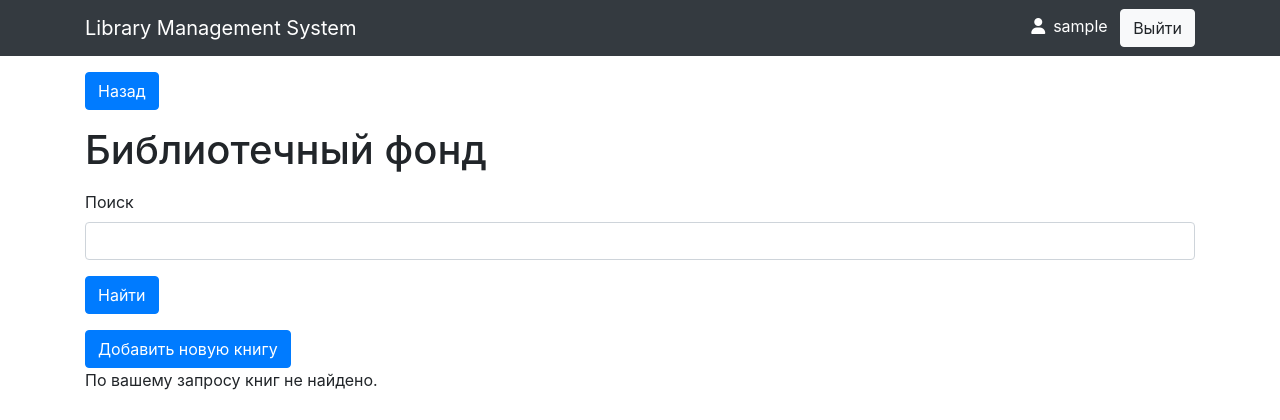
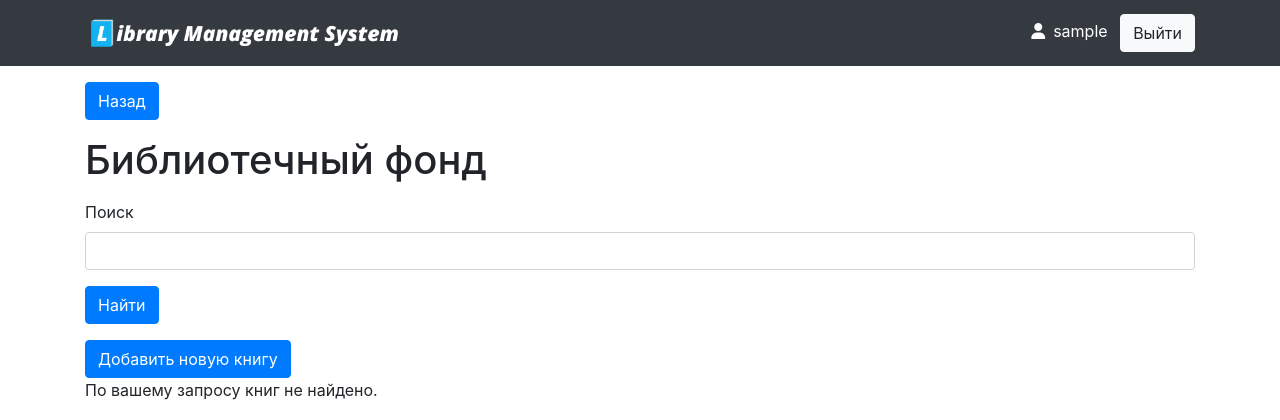
Before and after one commit to Nickname1748/LibraryManagement, a Django app: page /librarian/books/ in a window 1280 px wide. Shown: the top 420 px of the page. Run offline with Django 3.2, Linux system fonts and the light colour scheme; the visitor is signed in with stand-in values (Sample User, id 1); data that the repository does not hold is empty; some libraries are stand-ins or nearby versions.

Commit message:
Completed redesign

```diff
--- a/main/templates/main/base.html
+++ b/main/templates/main/base.html
@@ -21,7 +21,7 @@
         </script>
         <nav class="navbar navbar-expand-sm bg-dark text-white">
             <div class="container">
-                <div class="navbar-brand">Library Management System</div>
+                <div class="navbar-brand"><img src="{% static 'main/LibraryManagementLogoLongInlineDark.png' %}" style="height: 2em;"></div>
                 {% if user.is_authenticated %}
                 <div>
                     <i class="fas fa-user mr-2"></i>{{ user.get_username }}
```
Also changed, not shown: main/static/main/BookCoverNotAvailable.png, main/static/main/LibraryManagementLogoLongInlineDark.png (added).
